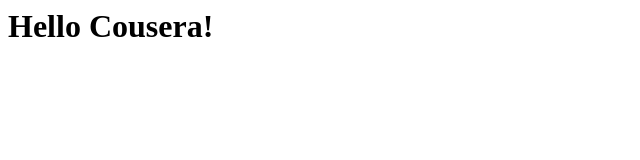
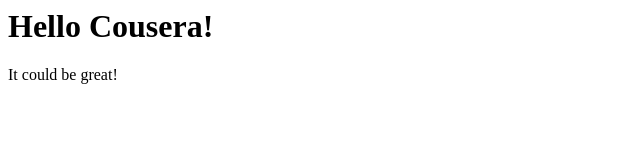
Before and after one commit to huiget/cousera-test, a plain HTML site: page site/index.html in a window 1280 px wide. Shown: the whole page, without its empty margins (0-640 px from the left). Drawn offline with Linux system fonts and the light colour scheme.

Commit message:
Small addition to our page content

```diff
--- a/site/index.html
+++ b/site/index.html
@@ -5,5 +5,6 @@
 </head>
 <body>
     <h1>Hello Cousera!</h1>
+    <p>It could be great!</p>
 </body>
 </html>
```
